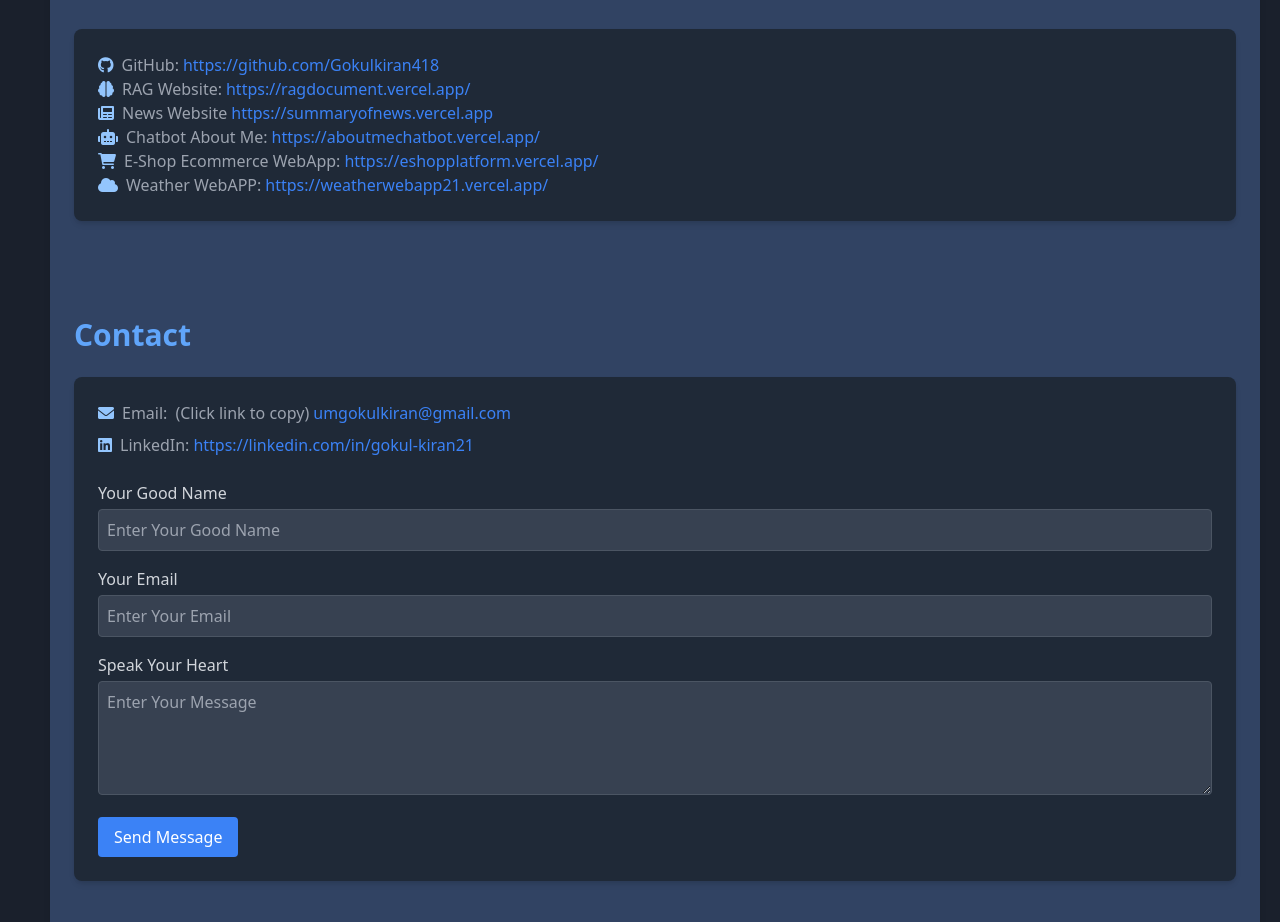
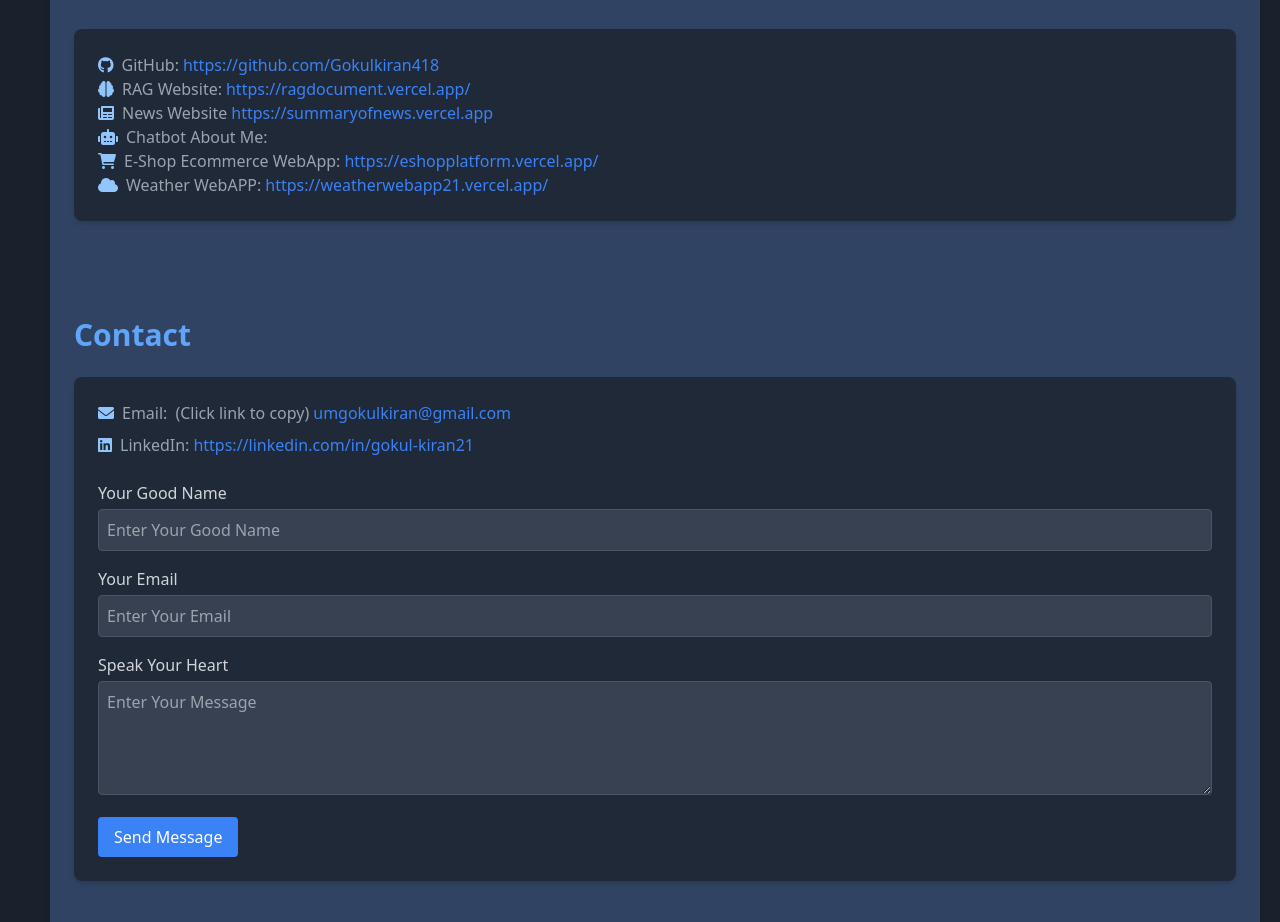
Before and after one commit to Gokulkiran418/my-portfolio, a React (Vite) app: page / in a window 1280 px wide. Shown: the part 3927-4849 px from the top of the page. Built offline with nearby package versions, Linux system fonts and the light colour scheme; no server answers.

Commit message:
remove chatbot project

```diff
--- a/src/data.js
+++ b/src/data.js
@@ -46,14 +46,6 @@ export const data = {
           githublink:"https://github.com/Gokulkiran418/Heart-Disease-Predictor.git",
           image:"",
           video:"/images/hdpredict1.mp4"
-        },
-         {
-          title: "Chatbot about me (Website link available below)",
-          description: "Built with Next.js and Dialogflow and google cloud, it features a responsive UI styled with Tailwind CSS. Deployed on Vercel, it showcases full-stack development and NLP integration.",
-          technologies: ["React","Next.js", "Dialogflow", "Tailwind CSS", "Node.js"],
-          link:"https://aboutmechatbot.vercel.app",
-          githublink:"https://github.com/Gokulkiran418/my-chatbot-app.git",
-          image:"/images/aboutmebot.png"
         },
          {
           title: "An Instagram-Style React Native Video App",
@@ -115,7 +107,6 @@ export const data = {
     links: {
       github: "https://github.com/Gokulkiran418",
       RAGApp: "https://ragdocument.vercel.app/",
-      chatbot: "https://aboutmechatbot.vercel.app/",
       weatherapp: "https://weatherwebapp21.vercel.app/",
       ecommerce:"https://eshopplatform.vercel.app/",
       newsapp:"https://summaryofnews.vercel.app",
```
